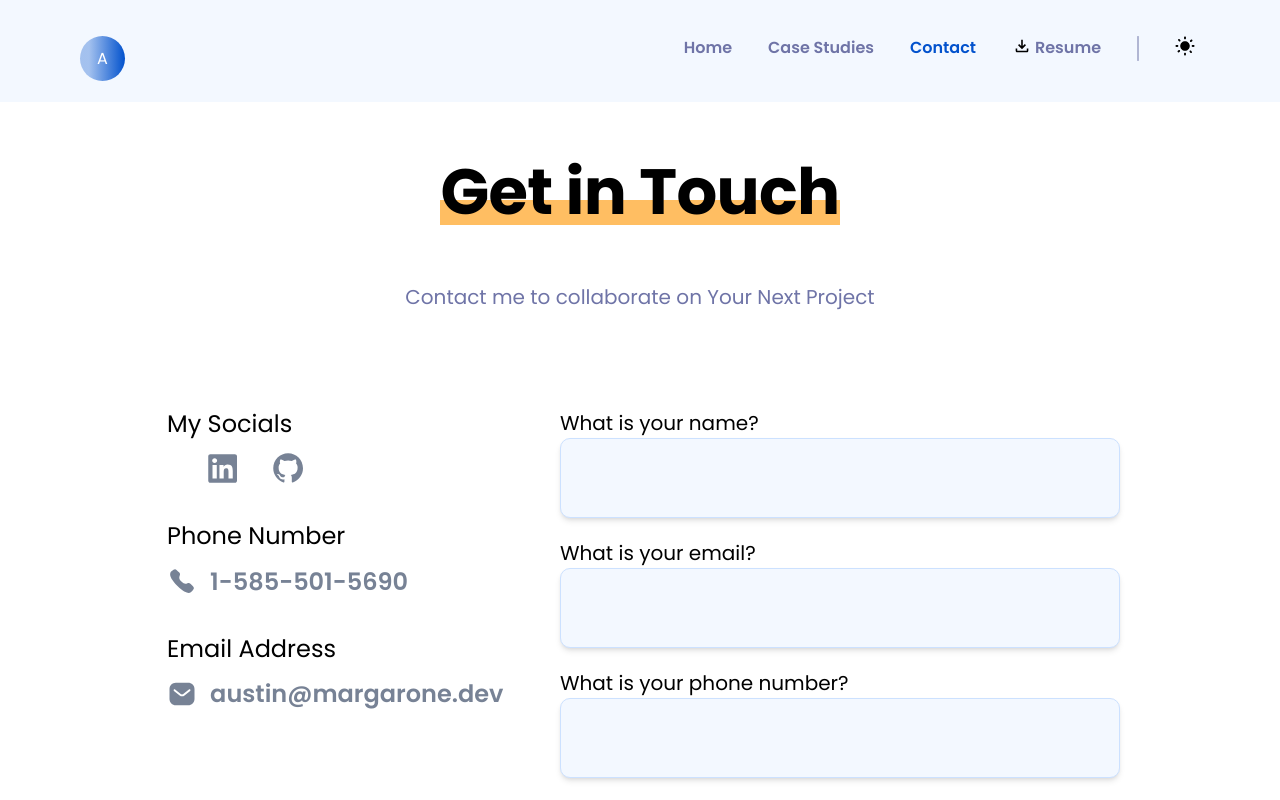
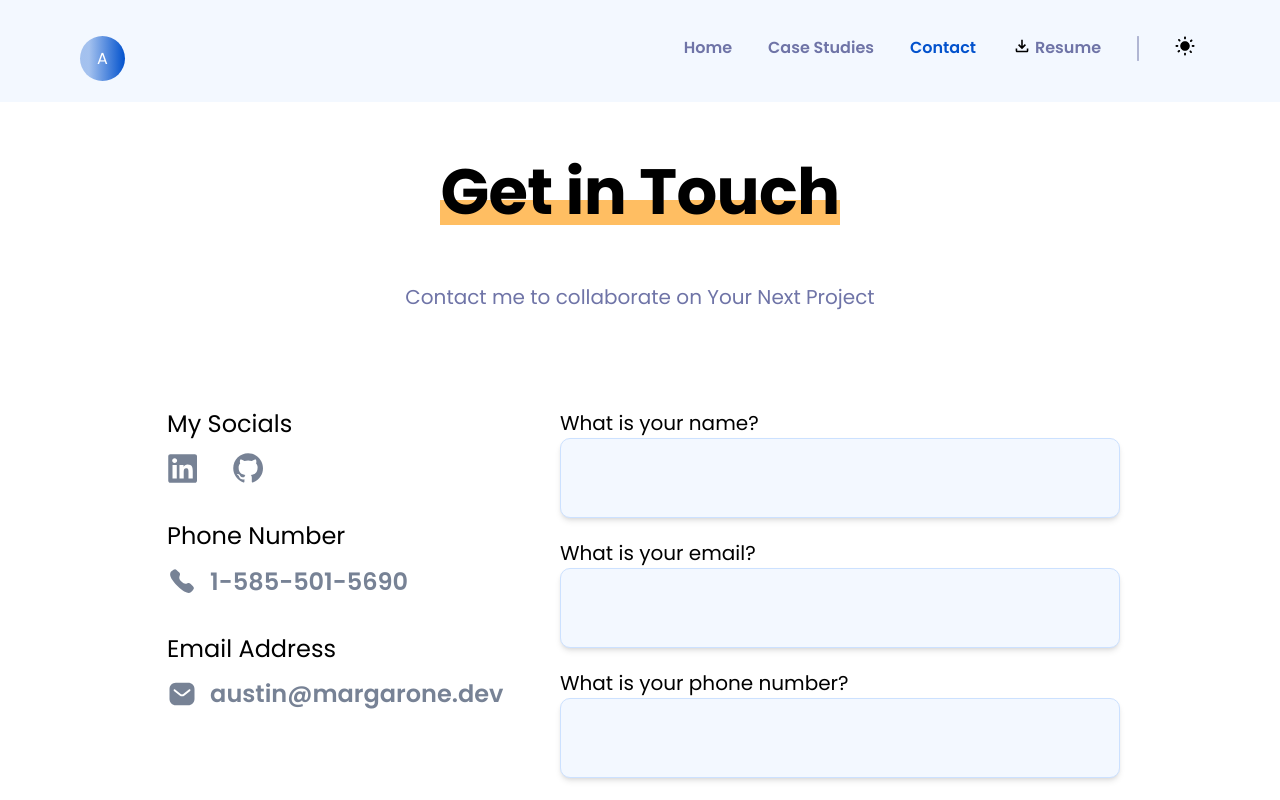
Before and after one commit to austinmargarone/portfolio, a Next.js app: page /contact in a window 1280 px wide. Shown: the top 800 px of the page. Built offline with nearby package versions, Linux system fonts and the light colour scheme.

Commit message:
fix: Social position on contact

```diff
--- a/components/contact/ContactInfo.tsx
+++ b/components/contact/ContactInfo.tsx
@@ -32,7 +32,7 @@ const ContactInfo = () => {
             </Link>
           </div>
           <div className="hidden  md:block">
-            <div className="flex gap-[2.25rem] pl-[2.5rem] pt-[.88rem]">
+            <div className="flex gap-[2.25rem] pt-[.88rem]">
               <Link
                 href="https://www.linkedin.com/in/austin-margarone/"
                 target="_blank"
```
